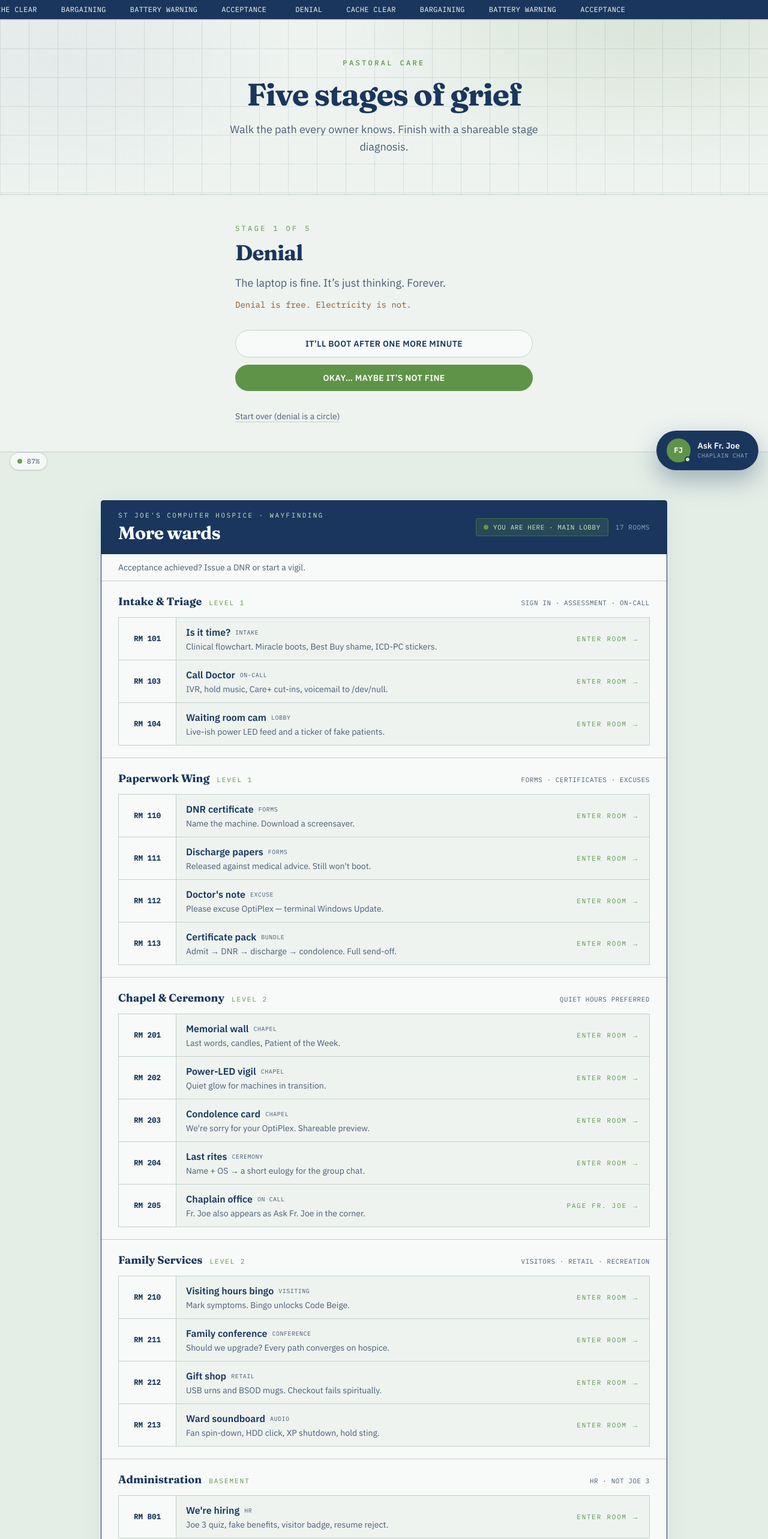
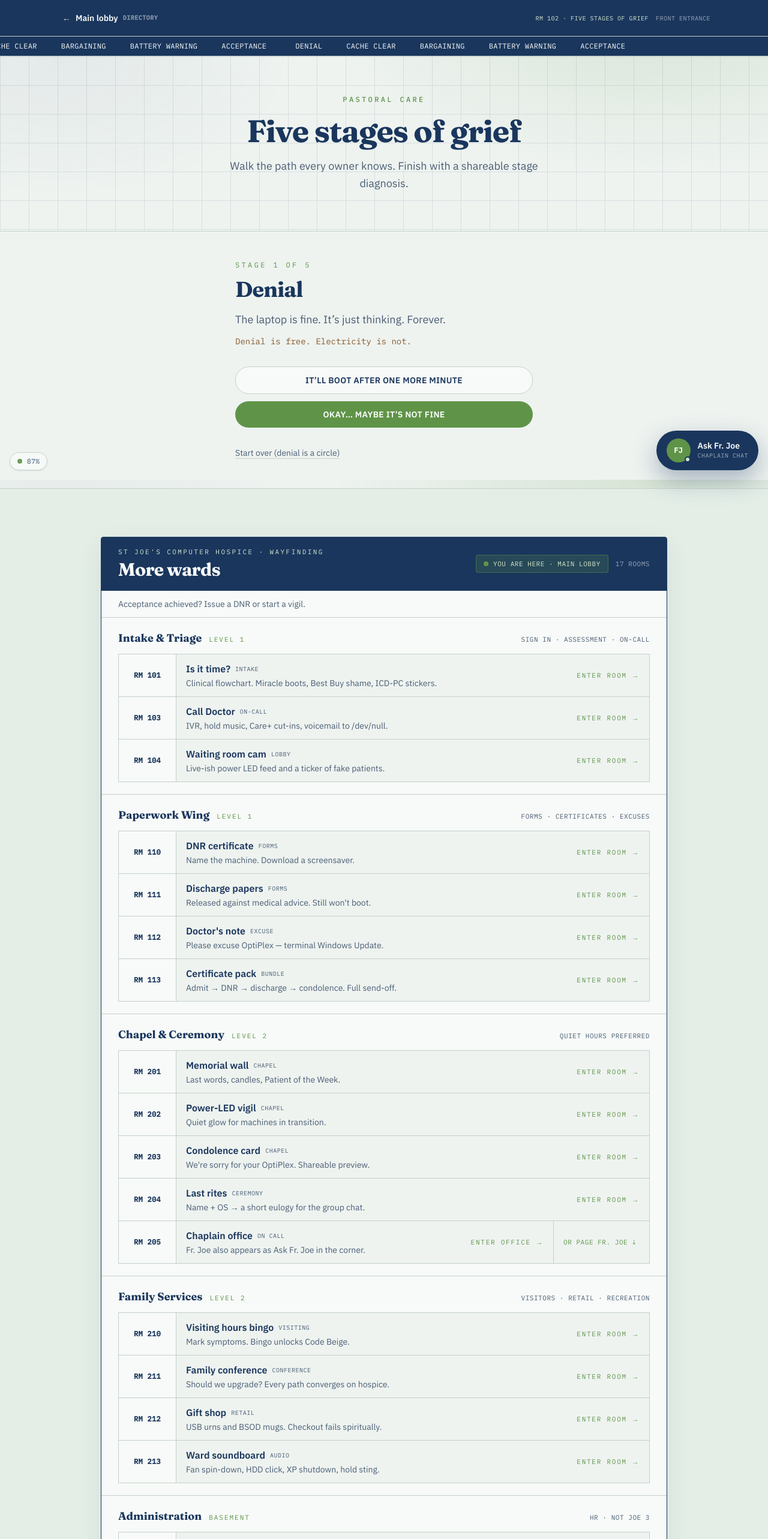
Before and after one commit to BadBraddA1/stjoes-computer-hospice, a Next.js app: page /grief in a window 1280 px wide. Shown: the top 2566 px of the page at 60% size. Built offline with nearby package versions, Linux system fonts and the light colour scheme.

Commit message:
Navigate directory rooms to full pages with a Main lobby return bar.
Room plaques link to ward routes instead of inline panels; sticky Main lobby sends visitors back to the home directory.

Co-authored-by: Cursor <cursoragent@cursor.com>

```diff
--- a/app/page.tsx
+++ b/app/page.tsx
@@ -126,7 +126,7 @@ export default function HomePage() {
         </div>
       </header>
 
-      <InteractiveWards defaultOpen="/is-it-time" />
+      <InteractiveWards />
 
       <section className="border-y border-line bg-band py-16 sm:py-20" id="care">
         <div className="mx-auto max-w-6xl px-6 sm:px-10">
--- a/components/interactive-wards.tsx
+++ b/components/interactive-wards.tsx
@@ -1,112 +1,26 @@
 "use client"
 
 import Link from "next/link"
-import { Suspense, useEffect, useId, useMemo, useState } from "react"
+import { useMemo } from "react"
 import { amenities, WINGS, type Amenity } from "@/lib/amenities"
 import { openChaplainChat } from "@/components/chaplain-chat"
-import { IsItTimeFlow } from "@/components/is-it-time-flow"
-import { GriefQuiz } from "@/components/grief-quiz"
-import { CallDoctor } from "@/components/call-doctor"
-import { DnrCertificate } from "@/components/dnr-certificate"
-import { DischargePapers } from "@/components/discharge-papers"
-import { DoctorsNote } from "@/components/doctors-note"
-import { MemorialWall } from "@/components/memorial-wall"
-import { VigilLight } from "@/components/vigil-light"
-import { CondolenceCard } from "@/components/condolence-card"
-import { HiringQuiz } from "@/components/hiring-quiz"
-import { HiringLounge } from "@/components/hiring-lounge"
-import { LastRites } from "@/components/last-rites"
-import { WaitingRoomCam } from "@/components/waiting-room-cam"
-import { ChaplainChat } from "@/components/chaplain-chat"
-import { GiftShop } from "@/components/gift-shop"
-import { VisitingBingo } from "@/components/visiting-bingo"
-import { FamilyConference } from "@/components/family-conference"
-import { Soundboard } from "@/components/soundboard"
-import { CertificatePack } from "@/components/certificate-pack"
 
 type WardKey = Amenity["href"]
 
-function WardPanel({ href }: { href: WardKey }) {
-  switch (href) {
-    case "/is-it-time":
-      return <IsItTimeFlow />
-    case "/grief":
-      return (
-        <Suspense fallback={<p className="py-10 text-center text-muted">Opening pastoral care…</p>}>
-          <GriefQuiz />
-        </Suspense>
-      )
-    case "/call-doctor":
-      return <CallDoctor />
-    case "/dnr":
-      return <DnrCertificate />
-    case "/discharge":
-      return <DischargePapers />
-    case "/doctors-note":
-      return <DoctorsNote />
-    case "/memorial":
-      return <MemorialWall />
-    case "/vigil":
-      return (
-        <Suspense fallback={<p className="py-10 text-center text-muted">Lighting the LED…</p>}>
-          <VigilLight />
-        </Suspense>
-      )
-    case "/condolences":
-      return (
-        <Suspense fallback={<p className="py-10 text-center text-muted">Folding the card…</p>}>
-          <CondolenceCard />
-        </Suspense>
-      )
-    case "/last-rites":
-      return <LastRites />
-    case "/waiting-room":
-      return <WaitingRoomCam />
-    case "/chaplain":
-      return <ChaplainChat />
-    case "/gift-shop":
-      return <GiftShop />
-    case "/bingo":
-      return <VisitingBingo />
-    case "/family":
-      return <FamilyConference />
-    case "/soundboard":
-      return <Soundboard />
-    case "/pack":
-      return <CertificatePack />
-    case "/hiring":
-      return (
-        <div>
-          <HiringQuiz />
-          <div className="border-t border-line pt-6">
-            <HiringLounge />
-          </div>
-        </div>
-      )
-    default:
-      return null
-  }
-}
-
 export function InteractiveWards({
   title = "Patient amenities directory",
-  copy = "Floor directory for ST Joe's. Select a room plaque to enter. Full pages remain for sharing and printouts.",
+  copy = "Floor directory for ST Joe's. Enter a room to open that ward. Use Main lobby on any room page to come back here.",
   id = "amenities",
-  defaultOpen = null,
   excludeHref,
 }: {
   title?: string
   copy?: string
   id?: string
+  /** @deprecated Inline open removed — rooms always navigate to their page. */
   defaultOpen?: WardKey | null
   excludeHref?: string
 }) {
   const items = amenities.filter((item) => item.href !== excludeHref)
-  const initial =
-    defaultOpen && items.some((item) => item.href === defaultOpen) ? defaultOpen : null
-  const [open, setOpen] = useState<WardKey | null>(initial)
-  const panelId = useId()
-  const active = items.find((item) => item.href === open) || null
 
   const byWing = useMemo(() => {
     return WINGS.map((wing) => ({
@@ -115,36 +29,9 @@ export function InteractiveWards({
     })).filter((group) => group.rooms.length > 0)
   }, [items])
 
-  useEffect(() => {
-    const hash = window.location.hash.replace("#", "")
-    if (!hash.startsWith("ward-")) return
-    const slug = hash.replace(/^ward-/, "")
-    const match = items.find((item) => item.href === `/${slug}`)
-    if (match) setOpen(match.href)
-    // eslint-disable-next-line react-hooks/exhaustive-deps -- mount-only deep link
-  }, [])
-
-  function select(href: WardKey) {
-    // Chaplain is the sitewide help widget — directory just pages Fr. Joe
-    if (href === "/chaplain") {
-      openChaplainChat()
-      return
-    }
-    setOpen((current) => {
-      const next = current === href ? null : href
-      if (next) {
-        window.history.replaceState(null, "", `#ward-${next.replace(/^\//, "")}`)
-      } else {
-        window.history.replaceState(null, "", window.location.pathname)
-      }
-      return next
-    })
-  }
-
   return (
     <section className="border-y border-line bg-band py-14 sm:py-20" id={id}>
       <div className="mx-auto max-w-5xl px-6 sm:px-10">
-        {/* Directory header — institutional, not arcade */}
         <div className="rounded-sm border border-ink bg-card shadow-[0_12px_40px_rgba(26,54,93,0.08)]">
           <div className="flex flex-col gap-4 border-b border-ink bg-ink px-5 py-4 text-card sm:flex-row sm:items-center sm:justify-between sm:px-7">
             <div>
@@ -183,23 +70,13 @@ export function InteractiveWards({
 
                 <ul className="border border-line bg-bg">
                   {rooms.map((item) => {
-                    const selected = open === item.href
-                    return (
-                      <li key={item.href} className="border-b border-line last:border-b-0">
-                        <button
-                          type="button"
-                          onClick={() => select(item.href)}
-                          aria-expanded={selected}
-                          aria-controls={panelId}
-                          className={`flex w-full items-stretch gap-0 text-left transition focus-visible:outline-2 focus-visible:outline-offset-[-2px] focus-visible:outline-accent ${
-                            selected ? "bg-accent-soft/70" : "hover:bg-card"
-                          }`}
-                        >
-                          <span
-                            className={`flex w-[4.5rem] shrink-0 flex-col items-center justify-center border-r border-line px-2 py-3 font-mono text-xs font-semibold uppercase tracking-wide sm:w-24 ${
-                              selected ? "bg-ink text-accent-soft" : "bg-card text-ink"
-                            }`}
-                          >
+                    const isChaplain = item.href === "/chaplain"
+                    const className =
+                      "flex w-full items-stretch gap-0 text-left transition hover:bg-card focus-visible:outline-2 focus-visible:outline-offset-[-2px] focus-visible:outline-accent"
+
+                    const inner = (
+                      <>
+                        <span className="flex w-[4.5rem] shrink-0 flex-col items-center justify-center border-r border-line bg-card px-2 py-3 font-mono text-xs font-semibold uppercase tracking-wide text-ink sm:w-24">
                           {item.ward}
                         </span>
                         <span className="flex min-w-0 flex-1 flex-col justify-center px-4 py-3 sm:flex-row sm:items-center sm:justify-between sm:gap-4">
@@ -213,14 +90,32 @@ export function InteractiveWards({
                             <span className="mt-0.5 block text-sm text-muted">{item.copy}</span>
                           </span>
                           <span className="mt-2 shrink-0 font-mono text-[11px] uppercase tracking-[0.16em] text-accent sm:mt-0">
-                              {item.href === "/chaplain"
-                                ? "Page Fr. Joe →"
-                                : selected
-                                  ? "← Close door"
-                                  : "Enter room →"}
+                            {isChaplain ? "Enter office →" : "Enter room →"}
                           </span>
                         </span>
+                      </>
+                    )
+
+                    return (
+                      <li key={item.href} className="border-b border-line last:border-b-0">
+                        {isChaplain ? (
+                          <div className="flex flex-col sm:flex-row">
+                            <Link href={item.href} className={`${className} flex-1`}>
+                              {inner}
+                            </Link>
+                            <button
+                              type="button"
+                              onClick={() => openChaplainChat()}
+                              className="border-t border-line px-4 py-3 text-left font-mono text-[11px] uppercase tracking-wider text-accent hover:bg-accent-soft/40 sm:w-40 sm:border-t-0 sm:border-l focus-visible:outline-2 focus-visible:outline-offset-[-2px] focus-visible:outline-accent"
+                            >
+                              Or page Fr. Joe ↓
                             </button>
+                          </div>
+                        ) : (
+                          <Link href={item.href} className={className}>
+                            {inner}
+                          </Link>
+                        )}
                       </li>
                     )
                   })}
@@ -235,48 +130,9 @@ export function InteractiveWards({
           </div>
         </div>
 
-        {active ? (
-          <div
-            id={panelId}
-            className="anim-rise mt-6 overflow-hidden rounded-sm border border-ink bg-card shadow-[0_20px_50px_rgba(26,54,93,0.12)]"
-          >
-            <div className="flex flex-col gap-3 border-b border-ink bg-ink px-5 py-4 text-card sm:flex-row sm:items-center sm:justify-between sm:px-7">
-              <div>
-                <p className="font-mono text-[11px] uppercase tracking-[0.2em] text-accent-soft">
-                  {active.ward} · {WINGS.find((w) => w.id === active.wing)?.name}
+        <p className="mt-5 text-center font-mono text-xs uppercase tracking-wider text-muted">
+          Select a room number to enter · elevators not guaranteed
         </p>
-                <p className="mt-1 font-[family-name:var(--font-display)] text-xl font-bold">
-                  {active.title}
-                </p>
-              </div>
-              <div className="flex flex-wrap gap-2">
-                <Link
-                  href={active.href}
-                  className="inline-flex min-h-11 items-center rounded-sm border border-white/25 px-4 py-2 text-xs font-semibold uppercase tracking-wide transition hover:border-accent-soft hover:text-accent-soft focus-visible:outline-2 focus-visible:outline-offset-2 focus-visible:outline-accent-soft"
-                >
-                  Full room page
-                </Link>
-                <button
-                  type="button"
-                  onClick={() => {
-                    setOpen(null)
-                    window.history.replaceState(null, "", window.location.pathname)
-                  }}
-                  className="inline-flex min-h-11 items-center rounded-sm bg-accent px-4 py-2 text-xs font-semibold uppercase tracking-wide text-white transition hover:brightness-110 focus-visible:outline-2 focus-visible:outline-offset-2 focus-visible:outline-accent"
-                >
-                  Return to directory
-                </button>
-              </div>
-            </div>
-            <div className="max-h-[85vh] overflow-y-auto">
-              <WardPanel href={active.href} />
-            </div>
-          </div>
-        ) : (
-          <p className="mt-5 text-center font-mono text-xs uppercase tracking-wider text-muted">
-            Select a room number to proceed · elevators not guaranteed
-          </p>
-        )}
       </div>
     </section>
   )
--- /dev/null
+++ b/components/lobby-nav.tsx
@@ -0,0 +1,43 @@
+"use client"
+
+import Link from "next/link"
+import { usePathname } from "next/navigation"
+import { amenities } from "@/lib/amenities"
+
+/** Persistent wayfinding chrome on room pages — back to the main lobby directory. */
+export function LobbyNav() {
+  const pathname = usePathname()
+  const room = amenities.find((a) => a.href === pathname)
+  const roomLabel = room ? `${room.ward} · ${room.title}` : undefined
+
+  // Home lobby already is the directory — no sticky bar there
+  if (pathname === "/") return null
+
+  return (
+    <div className="sticky top-0 z-30 border-b border-line bg-ink text-card">
+      <div className="mx-auto flex max-w-6xl flex-wrap items-center justify-between gap-2 px-4 py-2.5 sm:px-8">
+        <Link
+          href="/#amenities"
+          className="inline-flex min-h-10 items-center gap-2 rounded-sm px-2 py-1.5 text-sm font-semibold transition hover:bg-white/10 focus-visible:outline-2 focus-visible:outline-offset-2 focus-visible:outline-accent-soft"
+        >
+          <span aria-hidden className="font-mono text-accent-soft">
+            ←
+          </span>
+          <span>Main lobby</span>
+          <span className="hidden font-mono text-[10px] uppercase tracking-wider text-white/50 sm:inline">
+            directory
+          </span>
+        </Link>
+        <div className="flex flex-wrap items-center gap-3 font-mono text-[10px] uppercase tracking-wider text-white/55">
+          {roomLabel ? <span className="text-accent-soft">{roomLabel}</span> : null}
+          <Link
+            href="/"
+            className="transition hover:text-accent-soft focus-visible:outline-2 focus-visible:outline-offset-2 focus-visible:outline-accent-soft"
+          >
+            Front entrance
+          </Link>
+        </div>
+      </div>
+    </div>
+  )
+}
--- a/components/site-chrome.tsx
+++ b/components/site-chrome.tsx
@@ -1,6 +1,7 @@
 import Image from "next/image"
 import Link from "next/link"
 import { VisitCounter } from "@/components/visit-counter"
+import { LobbyNav } from "@/components/lobby-nav"
 import { amenities } from "@/lib/amenities"
 
 export function SiteFooter({ showCounter = true }: { showCounter?: boolean }) {
@@ -32,8 +33,11 @@ export function SiteFooter({ showCounter = true }: { showCounter?: boolean }) {
 
           <div className="flex flex-col items-center gap-2 text-center sm:items-end sm:text-right">
             <p className="text-sm text-white/65">stjoeshospice.com · sorry your time is up</p>
-            <Link href="/" className="text-sm font-semibold text-accent-soft transition hover:text-white">
-              ← Back to the wards
+            <Link
+              href="/#amenities"
+              className="text-sm font-semibold text-accent-soft transition hover:text-white"
+            >
+              ← Main lobby
             </Link>
           </div>
         </div>
@@ -59,6 +63,8 @@ export function SiteFooter({ showCounter = true }: { showCounter?: boolean }) {
 
 export function PageTicker({ items }: { items: string[] }) {
   return (
+    <>
+      <LobbyNav />
       <div className="overflow-hidden border-b border-line bg-ink text-card">
         <div className="ticker-track flex whitespace-nowrap py-2 font-mono text-xs tracking-wide uppercase">
           {[0, 1].map((loop) => (
@@ -70,6 +76,7 @@ export function PageTicker({ items }: { items: string[] }) {
           ))}
         </div>
       </div>
+    </>
   )
 }
 
--- a/lib/page-shell.tsx
+++ b/lib/page-shell.tsx
@@ -23,8 +23,8 @@ export function AmenityPageShell({
       <PageHero kicker={kicker} title={title} copy={copy} />
       {children}
       <AmenityShowcase
-        title="More wards"
-        copy="Keep touring the campus. The printers are emotionally available."
+        title="Other rooms"
+        copy="Enter another room — or hit Main lobby to return to the directory."
         excludeHref={excludeHref}
         id="more-wards"
       />
```
Also changed, not shown: 1 other file (tests, documents, lock files or other folders). Lines whose indentation alone changed are shown as unchanged.
